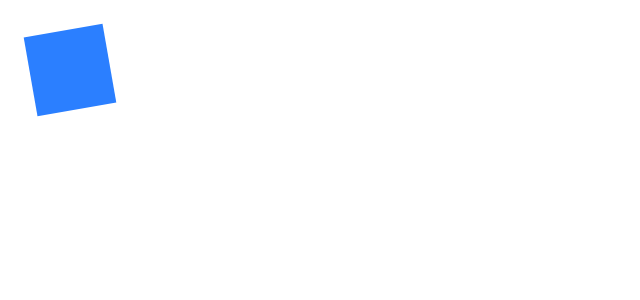
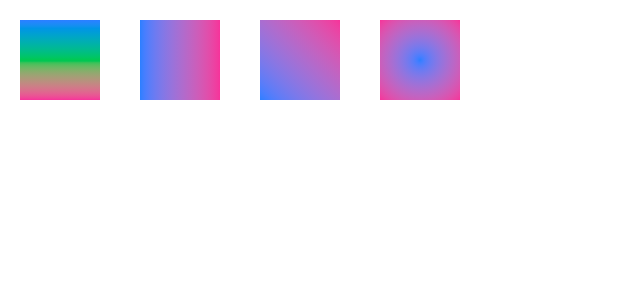
Before and after one commit to joyh7680/codingazit2, a React (Vite) app in the folder ex_section0/: page / in a window 1280 px wide. Shown: the top 300 px of the page, without its empty margins (0-640 px from the left). Built offline with nearby package versions, Linux system fonts and the light colour scheme.

Commit message:
upload : 28 배경 유틸리티

```diff
--- a/ex_section0/src/App.jsx
+++ b/ex_section0/src/App.jsx
@@ -1,8 +1,14 @@
 export default function App() {
   return (
     <>
-      {/* <div className="size-20 animate-spin bg-blue-500"></div> */}
-      <div className="size-20 animate-wiggle bg-blue-500"></div>
+      {/* <div className="size-50 bg-pink-500"></div> */}
+      {/* bg-black/50 : 투명도50  */}
+      {/* <div className="h-screen w-screen bg-black/50 bg-[url('/visionboard.jpg')] bg-cover bg-center bg-no-repeat"></div> */}
+
+      <div className="m-5 inline-block size-20 bg-linear-to-b from-blue-500 via-green-500 to-pink-500"></div>
+      <div className="m-5 inline-block size-20 bg-linear-to-r from-blue-500 to-pink-500"></div>
+      <div className="m-5 inline-block size-20 bg-linear-45 from-blue-500 to-pink-500"></div>
+      <div className="m-5 inline-block size-20 bg-radial from-blue-500 to-pink-500"></div>
     </>
   );
 }
--- a/ex_section0/src/index.css
+++ b/ex_section0/src/index.css
@@ -12,10 +12,10 @@
       transform: rotate(-10deg);
     }
     50% {
-      transform: rotate(10deg)
+      transform: rotate(10deg);
     }
   }
 }
 body {
-  padding: 30px;
+  /* padding: 30px; */
 }
```
Also changed, not shown: ex_section0/public/visionboard.jpg (added).
